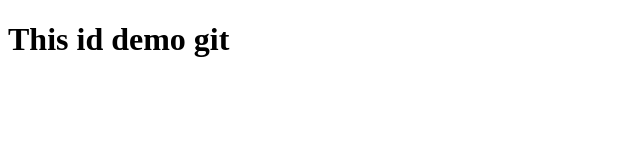
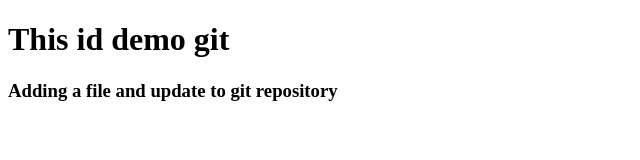
Before and after one commit to tuandominico/git-, a plain HTML site: page index.html in a window 1280 px wide. Shown: the whole page, without its empty margins (0-640 px from the left). Drawn offline with Linux system fonts and the light colour scheme.

Commit message:
update html file

```diff
--- a/index.html
+++ b/index.html
@@ -8,5 +8,6 @@
 </head>
 <body>
     <h1>This id demo git </h1>
+    <h3>Adding a file and update to git repository</h3>
 </body>
 </html>
```
